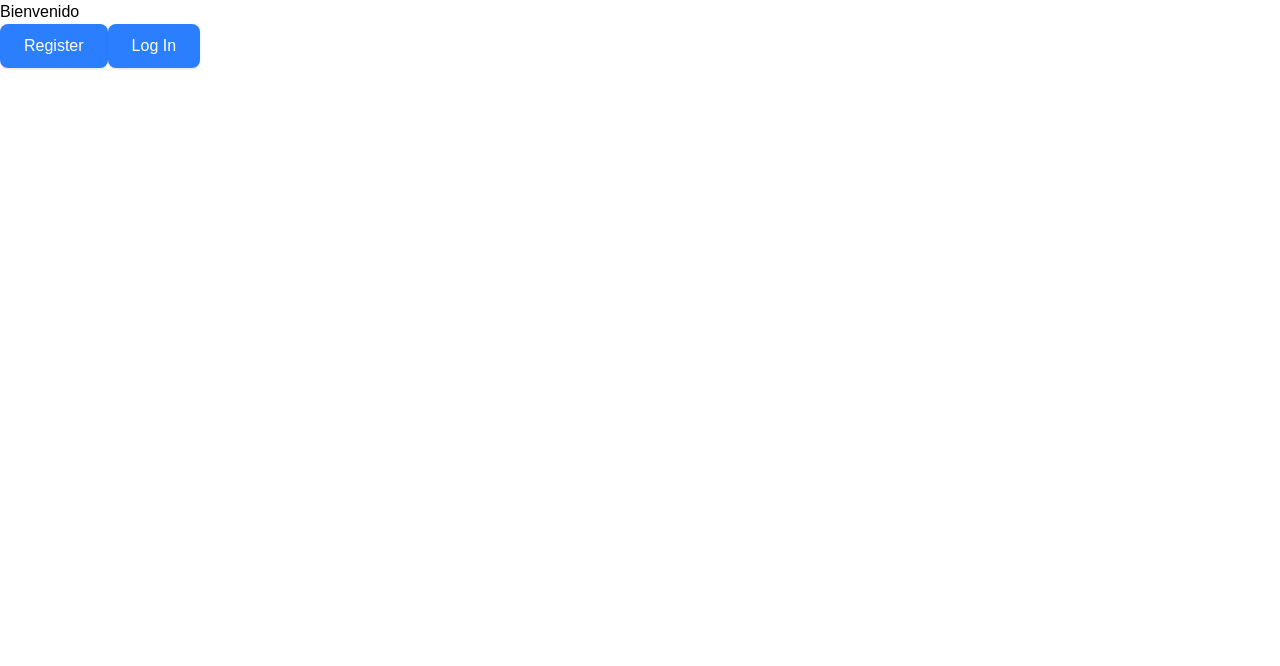
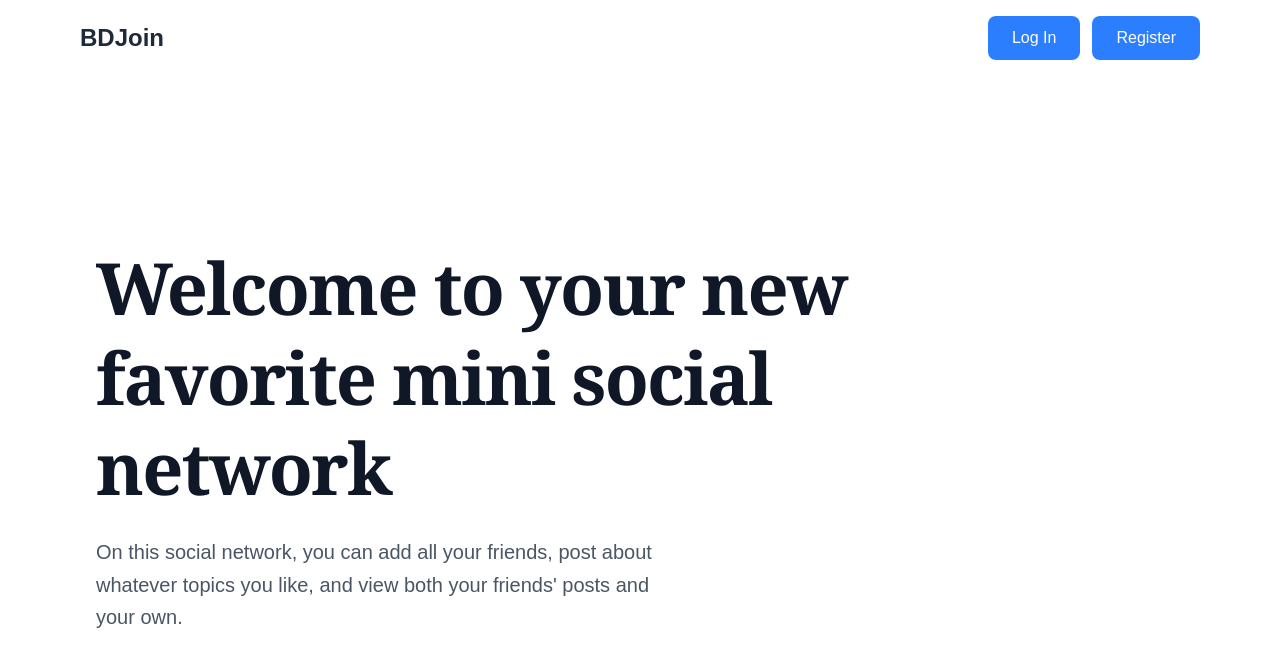
Before and after one commit to YESCAS139A/BDJoin, a React (Vite) app: page / in a window 1280 px wide. Shown: the top 666 px of the page. Built offline with nearby package versions, Linux system fonts and the light colour scheme.

Commit message:
crear landing pague listo y correcciones en el usuario registrado

```diff
--- a/src/Pages/Landing/Landing.tsx
+++ b/src/Pages/Landing/Landing.tsx
@@ -3,15 +3,30 @@ import Button from "../../components/Button";
 
 const Landing = () => {
   return (
-    <div>
-      <h1>Bienvenido</h1>
-      <div>
-        <Link to="/register">
-          <Button name="Register" className="bg-black text-pink-500" />
-        </Link>
-        <Link to="/login">
-          <Button name="Log In" />
-        </Link>
+    <div className="w-full min-h-screen flex flex-col">
+      <header className="w-full max-w-6xl mx-auto p-4 flex justify-between items-center gap-4">
+        <h2 className="text-xl md:text-2xl font-bold text-gray-800">BDJoin</h2>
+        <div className="flex gap-2 sm:gap-3">
+          <Link to="/login">
+            <Button name="Log In" />
+          </Link>
+          <Link to="/register">
+            <Button name="Register" />
+          </Link>
+        </div>
+      </header>
+
+      <div className="flex-1 flex flex-col justify-center px-4 sm:px-8 md:px-16 lg:px-24 py-8">
+        <div className="max-w-3xl">
+          <h1 className="font-serif text-gray-900 text-4xl sm:text-5xl md:text-6xl lg:text-7xl font-bold leading-tight tracking-tight">
+            Welcome to your new favorite mini social network
+          </h1>
+          <p className="mt-4 sm:mt-6 text-gray-600 text-base sm:text-lg md:text-xl leading-relaxed max-w-xl">
+            On this social network, you can add all your friends, post about
+            whatever topics you like, and view both your friends' posts and your
+            own.
+          </p>
+        </div>
       </div>
     </div>
   );
--- a/src/Pages/LogIn/LogIn.tsx
+++ b/src/Pages/LogIn/LogIn.tsx
@@ -41,7 +41,7 @@ function LogIn() {
           required
         />
 
-        <p className="h mt-8 flex gap-2">
+        <p className="mt-8 flex flex-col sm:flex-row gap-1 sm:gap-2 text-sm sm:text-base">
           <span className="font-medium font-sans">
             Sign up for an account if you don't have one
           </span>
--- a/src/Pages/LogIn/hooks/useLogIn.ts
+++ b/src/Pages/LogIn/hooks/useLogIn.ts
@@ -2,6 +2,7 @@ import { useState, type FormEvent } from "react";
 import { useNavigate, useSearchParams } from "react-router-dom";
 
 import authApi from "../../../api/auth";
+import useAuthUser from "../../../hooks/useAuthUser";
 
 type LoginForm = {
   emailOrUsername: string;
@@ -16,6 +17,7 @@ const LOGIN_FORM: LoginForm = {
 function useLogIn() {
   const navigate = useNavigate();
   const [searchParams] = useSearchParams();
+  const { setUser } = useAuthUser();
 
   const [loginForm, setLoginForm] = useState<LoginForm>(LOGIN_FORM);
 
@@ -32,6 +34,10 @@ function useLogIn() {
         emailOrUser: loginForm.emailOrUsername,
         password: loginForm.password,
       });
+
+      const userData = await authApi.getMe();
+      setUser(userData);
+
       const redirectPath = searchParams.get("redirectTo") || "/home";
       navigate(redirectPath);
     } catch (err) {
--- a/src/Pages/NotFound/NotFound.tsx
+++ b/src/Pages/NotFound/NotFound.tsx
@@ -2,9 +2,9 @@ import { Link } from "react-router-dom";
 
 const NotFound = () => {
   return (
-    <div className="flex flex-col items-center justify-center flex-1 gap-3 py-20">
-      <h1 className="text-4xl font-bold text-gray-800">404</h1>
-      <p className="text-gray-600">
+    <div className="flex flex-col items-center justify-center flex-1 gap-3 py-16 md:py-20 px-4 text-center">
+      <h1 className="text-3xl md:text-4xl font-bold text-gray-800">404</h1>
+      <p className="text-gray-600 max-w-sm">
         The page you're looking for does not exist.
       </p>
       <Link to={"/home"} className="text-blue-600 hover:underline font-medium">
--- a/src/Pages/Register/Register.tsx
+++ b/src/Pages/Register/Register.tsx
@@ -123,18 +123,18 @@ function Register() {
 
         {error && <p className="text-red-500 text-sm">{error}</p>}
 
-        <div className="flex justify-end pt-4 border-t border-gray-200 gap-3 ">
+        <div className="flex flex-col sm:flex-row justify-end pt-4 border-t border-gray-200 gap-3">
           <Button
             type="button"
             onClick={handleCancel}
             name="Cancel"
-            className="bg-blue-500 hover:bg-blue-600 active:scale-95 text-gray-700 px-6 py-2.5 rounded-lg font-medium transition-all duration-200 cursor-pointer"
+            className="bg-blue-500 hover:bg-blue-600 active:scale-95 text-gray-700 px-6 py-2.5 rounded-lg font-medium transition-all duration-200 cursor-pointer w-full sm:w-auto"
           />
           <Button
             type="submit"
             disabled={loading}
             name={loading ? "Recording..." : "Register"}
-            className="bg-blue-500 hover:bg-blue-600 active:scale-95 disabled:opacity-50 disabled:cursor-not-allowed text-white px-6 py-2.5 rounded-lg font-medium transition-all duration-200 w-full md:w-auto shadow-sm cursor-pointer"
+            className="bg-blue-500 hover:bg-blue-600 active:scale-95 disabled:opacity-50 disabled:cursor-not-allowed text-white px-6 py-2.5 rounded-lg font-medium transition-all duration-200 w-full sm:w-auto shadow-sm cursor-pointer"
           />
         </div>
       </form>
--- a/src/components/Button.tsx
+++ b/src/components/Button.tsx
@@ -4,15 +4,30 @@ export interface ButtonProps {
   disabled?: boolean;
   className?: string;
   onClick?: () => void;
+  fullWidthOnMobile?: boolean;
 }
 
-const Button = ({ name, type, disabled, className, onClick }: ButtonProps) => {
+const Button = ({
+  name,
+  type,
+  disabled,
+  className,
+  onClick,
+  fullWidthOnMobile = true,
+}: ButtonProps) => {
   return (
     <button
       type={type}
       disabled={disabled}
       onClick={onClick}
-      className={`bg-blue-500 hover:bg-blue-600 active:scale-95 disabled:opacity-50 disabled:cursor-not-allowed text-white px-6 py-2.5 rounded-lg font-medium transition-all duration-200 w-full md:w-auto shadow-sm cursor-pointer ${className}`}
+      className={`${fullWidthOnMobile ? "w-full sm:w-auto" : ""}px-4 sm:px-6 py-2 sm:py-2.5
+        text-sm sm:text-base
+        rounded-lg font-medium
+        transition-all duration-200
+        active:scale-95
+        disabled:opacity-50 disabled:cursor-not-allowed
+        cursor-pointer
+        bg-blue-500 hover:bg-blue-600 text-white ${className}`}
     >
       {name}
     </button>
--- a/src/routes.ts
+++ b/src/routes.ts
@@ -7,7 +7,6 @@ import NotFound from "./pages/NotFound/NotFound";
 import Forbidden from "./pages/Forbidden/Forbidden";
 import App from "./App";
 import RouteErrorBoundary from "./components/ErrorElement";
-import PublicLayout from "./layouts/PublicLayout";
 import GuestOnlyLayout from "./layouts/GuestOnlyLayout";
 import PrivateLayout from "./layouts/PrivateLayout";
 import { requireAuth, redirectIfAuthenticated } from "./api/authLoader";
```
